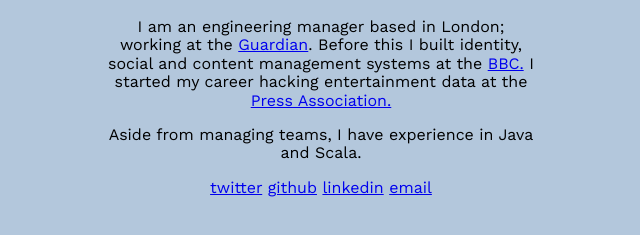
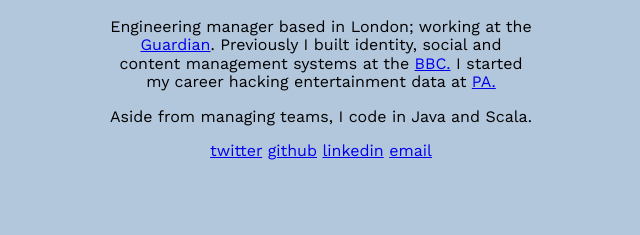
Before and after one commit to markjamesbutler/markjamesbutler.github.io, a plain HTML site: page index.html in a window 1280 px wide. Shown: the part 459-694 px from the top of the page, without its empty margins (319-959 px from the left). Drawn offline with nearby package versions, Linux system fonts and the light colour scheme.

Commit message:
Updated description.

```diff
--- a/index.html
+++ b/index.html
@@ -48,10 +48,10 @@
                 <a href="index.html" itemprop="url"></a>
             </div>
             <div class="l-box">
-                <p>I am an engineering manager based in London; working at the <a href="https://www.theguardian.com/profile/mark-butler-dev">Guardian</a>.
-                    Before this I built identity, social and content management systems at the <a href="https://www.bbc.co.uk/">BBC.</a>
-                    I started my career hacking entertainment data at the <a href="https://www.pressassociation.com/">Press Association.</a>
-                <p>Aside from managing teams, I have experience in Java and Scala.</p>
+                <p>Engineering manager based in London; working at the <a href="https://www.theguardian.com/profile/mark-butler-dev">Guardian</a>.
+                    Previously I built identity, social and content management systems at the <a href="https://www.bbc.co.uk/">BBC.</a>
+                    I started my career hacking entertainment data at <a href="https://www.pressassociation.com/">PA.</a>
+                <p>Aside from managing teams, I code in Java and Scala.</p>
                 <div class="l-box">
                     <a rel="me" href="https://www.twitter.com/mark_j_butler">twitter</a>
                     <a rel="me" href="https://github.com/markjamesbutler"> github</a>
```
